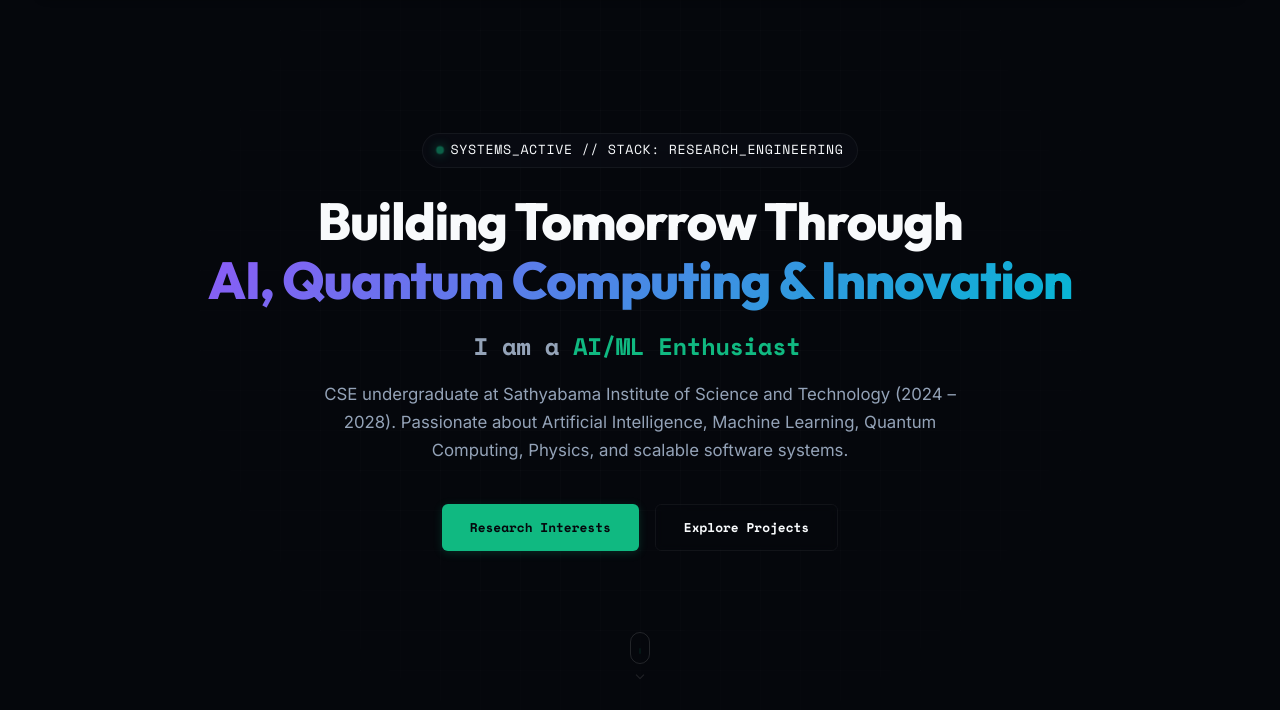
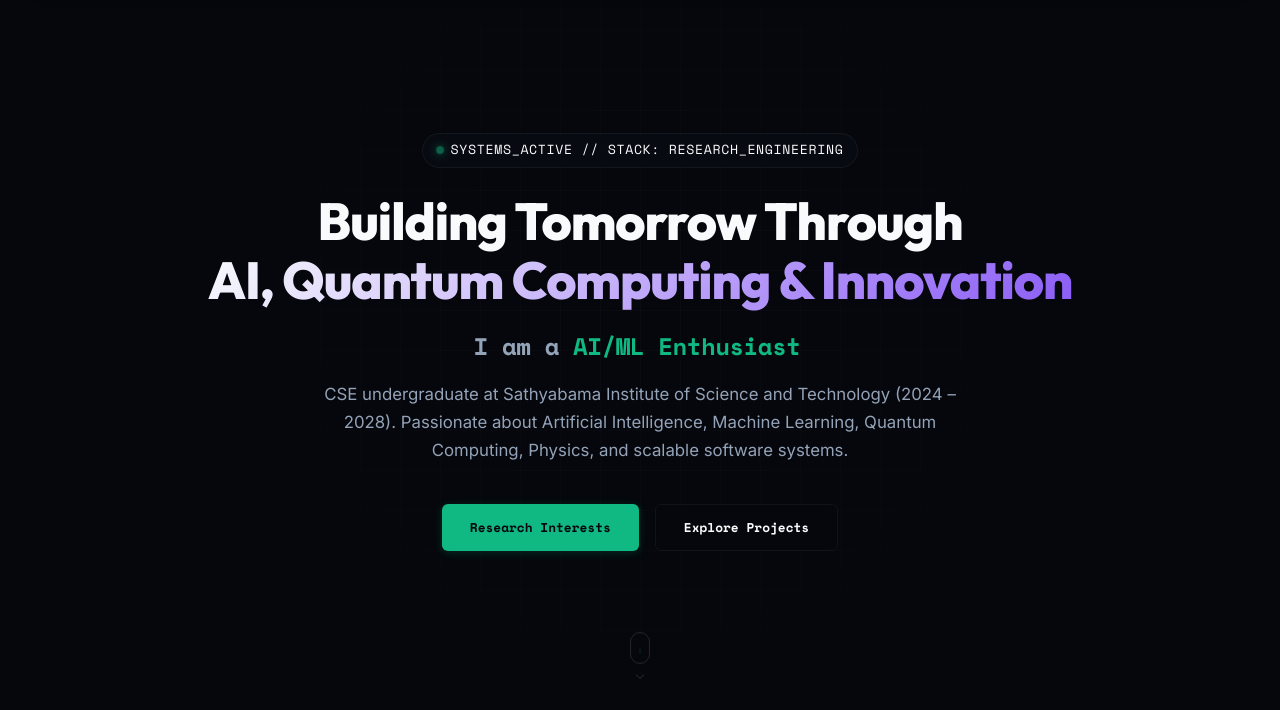
Before and after one commit to PranabSantra45/PranabSantra, a website built with Vite: page src/index.html in a window 1280 px wide. Shown: the part 90-800 px from the top of the page. Built offline with nearby package versions, Linux system fonts and the light colour scheme.

Commit message:
style: user updates to components.css layout and gradients

```diff
--- a/src/css/components.css
+++ b/src/css/components.css
@@ -117,7 +117,7 @@
 }
 
 .gradient-text {
-    background: linear-gradient(135deg, var(--accent-primary) 0%, var(--accent-secondary) 100%);
+    background: linear-gradient(135deg, var(--text-primary) 0%, var(--accent-primary) 100%);
     -webkit-background-clip: text;
     -webkit-text-fill-color: transparent;
     background-clip: text;
```
